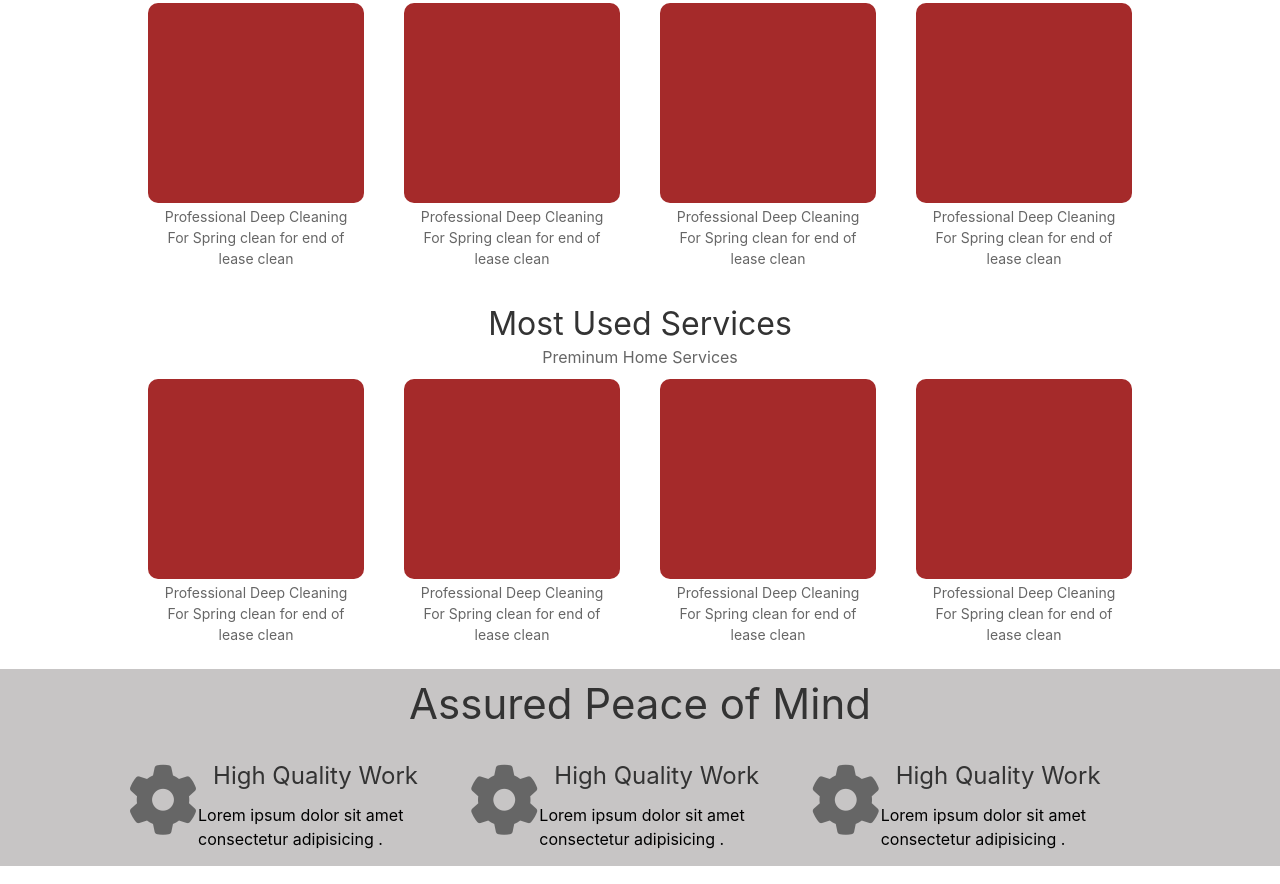
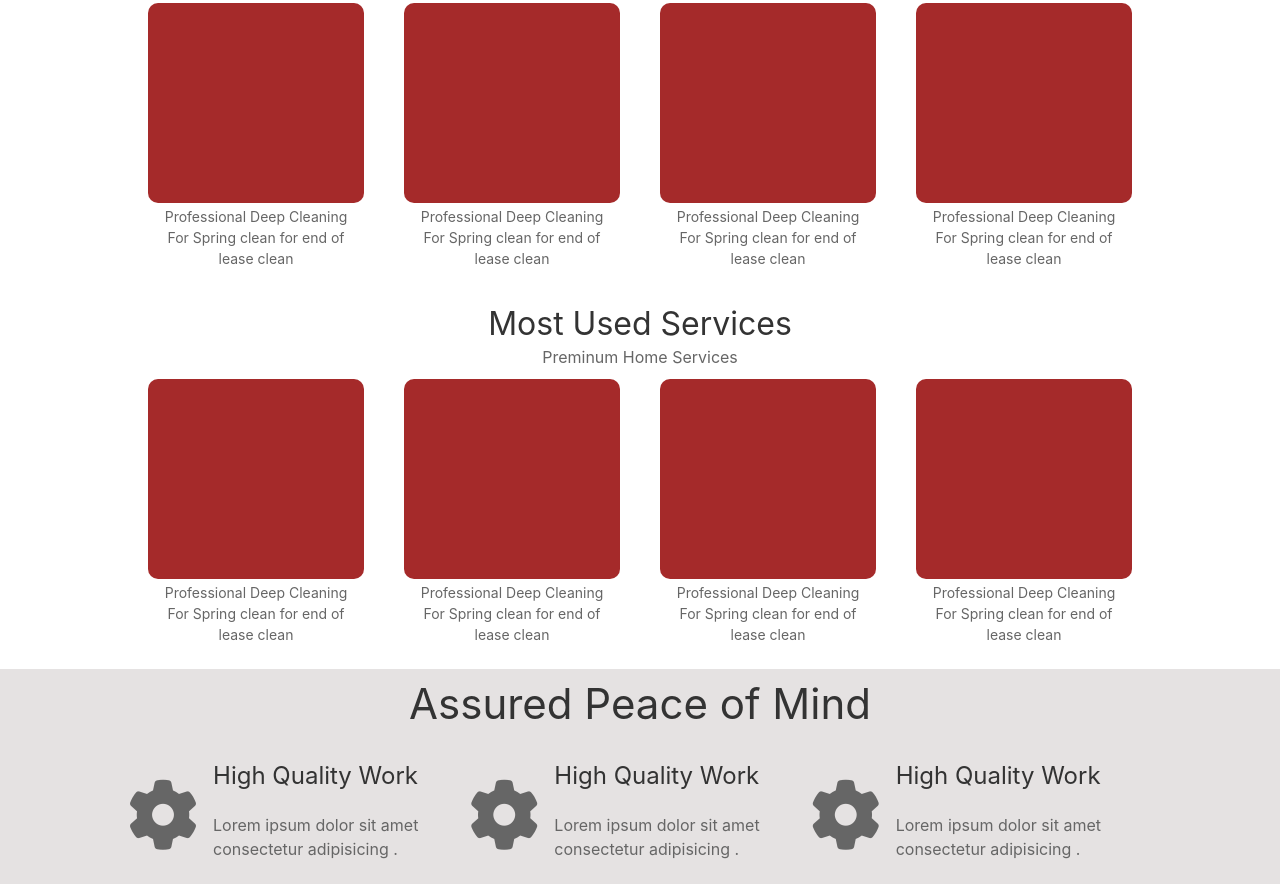
Before and after one commit to Hardik900/Oye-busy.github.io, a plain HTML site: page index.html in a window 1280 px wide. Shown: the part 1916-2800 px from the top of the page. Drawn offline with nearby package versions, Linux system fonts and the light colour scheme.

Commit message:
minor-changes

```diff
--- a/index.css
+++ b/index.css
@@ -86,7 +86,7 @@
     width: 50%;
     /* height: 700px; */
     /* height: auto; */
-    background: url(slider-1.png) no-repeat center center/cover;
+    background: url(Carpenter-PNG-Image.png) no-repeat center center/cover;
     display: flex;
     flex-direction: column;
     justify-content: center;
@@ -97,12 +97,16 @@
 
 .home-serv-heading {
     text-align: center;
-    color: white;
+    color: black;
+    font-weight: 500;
 }
 
 .home-services p {
     margin: 10px 0px;
     text-align: center;
+    color: black;
+    font-weight: 700;
+    font-size: 18px;
     /* padding: 0px; */
 }
 
@@ -707,7 +711,7 @@
 }
 
 .assured-container{
-    background-color: rgb(199, 197, 197);
+    background-color: rgb(229, 226, 226);
     margin: 20px auto;
 }
 
@@ -727,7 +731,7 @@
 
 .assured-1{
     width: 33.33%;
-    background-color: rgb(199, 197, 197);
+    background-color:  rgb(229, 226, 226);
     display: flex;
     padding-bottom: 15px ;
 }
@@ -744,9 +748,9 @@
     padding: 0px;
 }
 
-.para{
-    margin: 10px 15px;
-    padding: 0px;
+.par{
+    /* margin: 10px 15px 10px 45px; */
+    padding: 0px 0px 0px 15px;
 }
 
 .try-container{
--- a/index.html
+++ b/index.html
@@ -619,7 +619,7 @@
                 </div>
                 <div>
                     <h3 class="heading">High Quality Work</h3>
-                    <p class="para">Lorem ipsum dolor sit amet consectetur adipisicing .</p>
+                    <p class="par">Lorem ipsum dolor sit amet consectetur adipisicing .</p>
                 </div>
             </div>
 
@@ -629,7 +629,7 @@
                 </div>
                 <div>
                     <h3 class="heading">High Quality Work</h3>
-                    <p class="para">Lorem ipsum dolor sit amet consectetur adipisicing .</p>
+                    <p class="par">Lorem ipsum dolor sit amet consectetur adipisicing .</p>
                 </div>
             </div>
 
@@ -639,7 +639,7 @@
                 </div>
                 <div>
                     <h3 class="heading">High Quality Work</h3>
-                    <p class="para">Lorem ipsum dolor sit amet consectetur adipisicing .</p>
+                    <p class="par">Lorem ipsum dolor sit amet consectetur adipisicing .</p>
                 </div>
             </div>
         </div>
```
